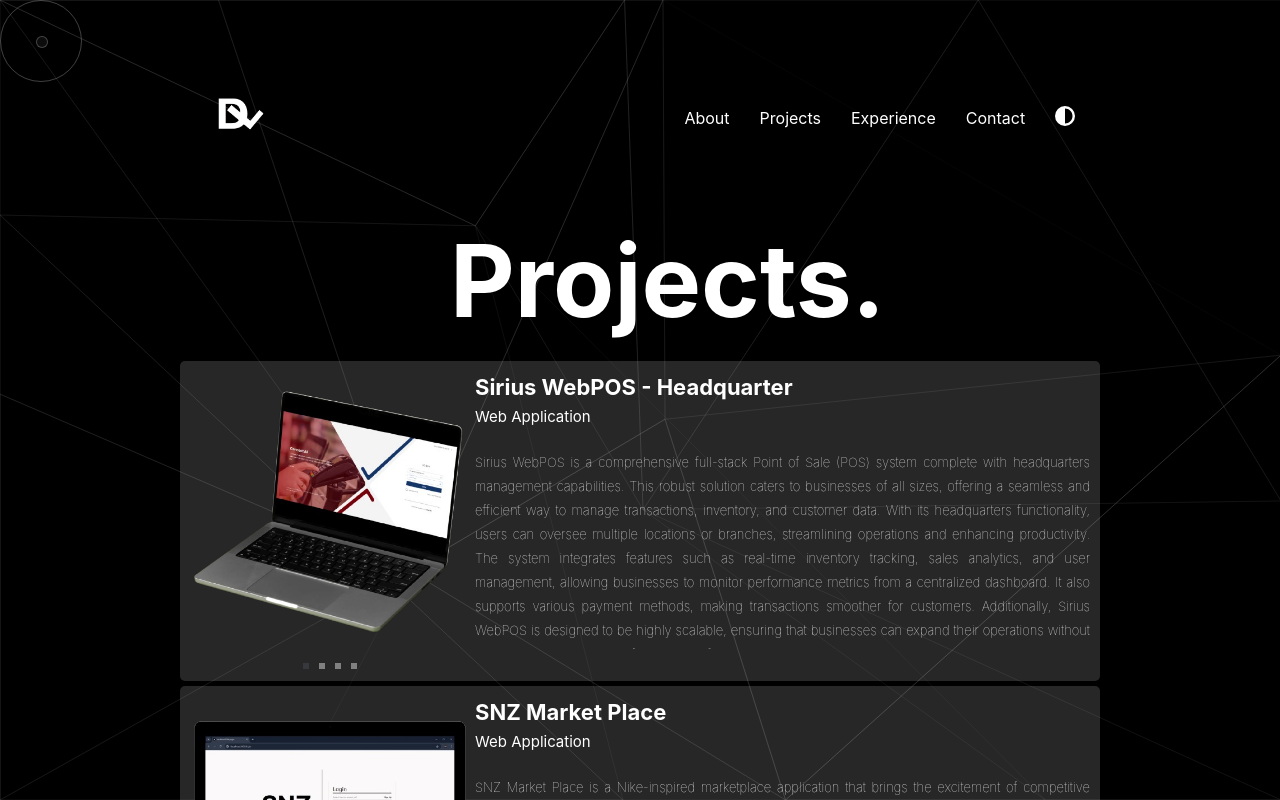
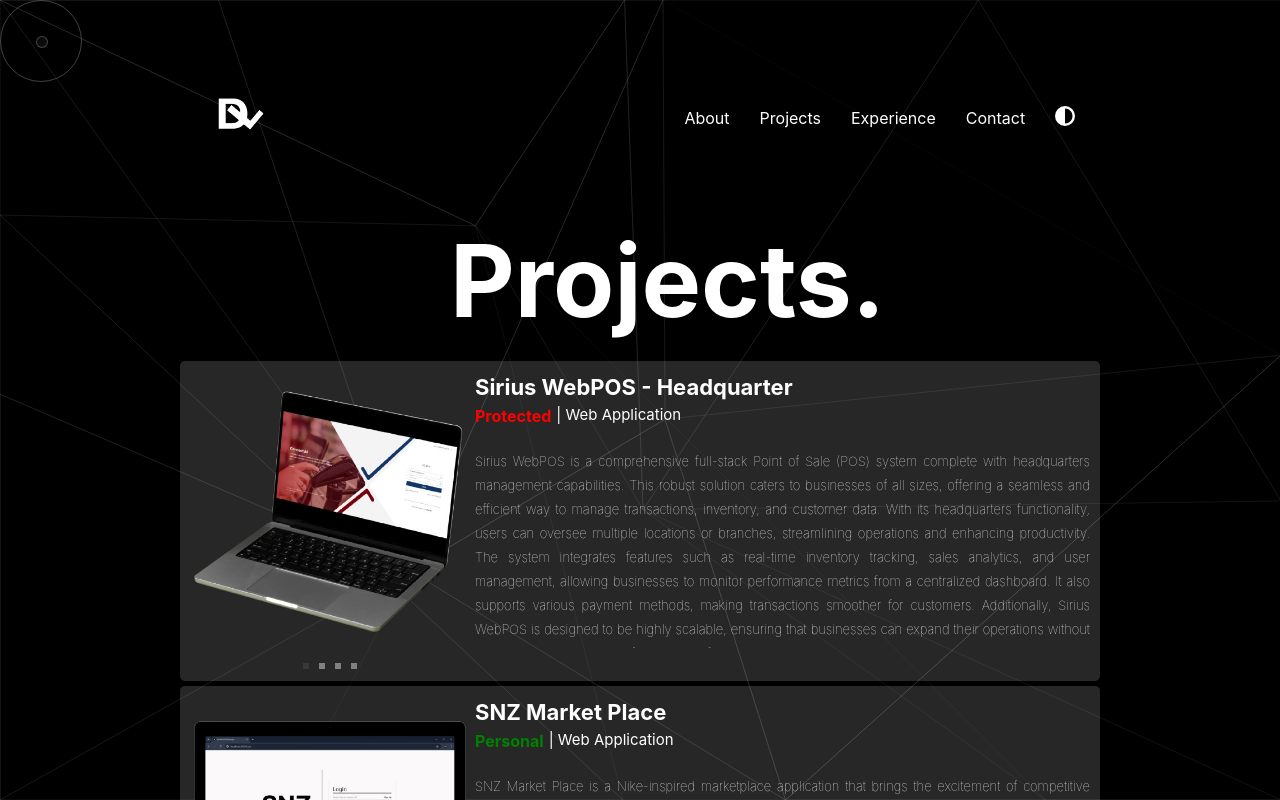
Before and after one commit to dan2xsanz/my-portfolio, a React (Vite) app in the folder my-portfolio-2024/: page /projects in a window 1280 px wide. Shown: the top 800 px of the page. Built offline with nearby package versions, Linux system fonts and the light colour scheme.

Commit message:
finalize projects details

```diff
--- a/my-portfolio-2024/src/common/project-details/project-details.css
+++ b/my-portfolio-2024/src/common/project-details/project-details.css
@@ -38,3 +38,8 @@
 .project-description-scrollable-style::-webkit-scrollbar {
   display: none; /* For Chrome, Safari, and Edge */
 }
+
+
+.project-details-container-style:hover {
+  transform: scale(1.01);
+}
--- a/my-portfolio-2024/src/common/project-details/project-details.tsx
+++ b/my-portfolio-2024/src/common/project-details/project-details.tsx
@@ -11,7 +11,7 @@
 interface ProjectDetailsInterface {
   images: string[];
   projectType: string;
-  isNotAllowed?: boolean;
+  isPersonal?: boolean;
   projectTitle: string;
   projectDescription: string;
 }
@@ -23,8 +23,8 @@
   // PROJECT DETAILS PROPS
   const {
     images,
+    isPersonal,
     projectType,
-    isNotAllowed,
     projectTitle,
     projectDescription,
   } = props;
@@ -56,8 +56,8 @@
       <div className="project-image-container">
         <Image
           width={280}
-          preview={!isNotAllowed}
-          style={{ cursor: isNotAllowed ? "not-allowed" : "" }}
+          preview={isPersonal}
+          style={{ cursor: isPersonal ?  "":"not-allowed" }}
           src={currentImage}
         />
         <div className="slider-buttons-container-style">
@@ -81,7 +81,14 @@
         <div>
           <Label labelSize={LabelSize.LARGE_BOLD} labelText={projectTitle} />
         </div>
-        <Label labelSize={LabelSize.MEDIUM} labelText={projectType} />
+        <div style={{ display: "flex", gap: "5px" }}>
+          {isPersonal ? (
+            <div style={{ color: "green", fontWeight: "bold" }}>Personal</div>
+          ) : (
+            <div style={{ color: "red", fontWeight: "bold" }}>Protected</div>
+          )}
+          <Label labelSize={LabelSize.MEDIUM} labelText={`| ${projectType}`} />
+        </div>
         <div className="project-description-scrollable-style">
           <Label labelSize={LabelSize.SMALL} labelText={projectDescription} />
         </div>
--- a/my-portfolio-2024/src/components/projects/project.tsx
+++ b/my-portfolio-2024/src/components/projects/project.tsx
@@ -47,8 +47,8 @@
       </div>
       <div className="div-details-style">
         <ProjectDetails
+        isPersonal={false}
           images={[image17, image18, image19, image20]}
-          isNotAllowed
           projectTitle={"Sirius WebPOS - Headquarter"}
           projectType={"Web Application"}
           projectDescription={`Sirius WebPOS is a comprehensive full-stack Point of Sale (POS) system complete with headquarters management capabilities. This robust solution caters to businesses of all sizes, offering a seamless and efficient way to manage transactions, inventory, and customer data. With its headquarters functionality, users can oversee multiple locations or branches, streamlining operations and enhancing productivity.
@@ -58,6 +58,7 @@
       {/* SNZ MARKET PLACE WEB APPLICATION */}
       <div className="div-details-style">
         <ProjectDetails
+          isPersonal
           images={[image9, image10, image11, image12]}
           projectType={"Web Application"}
           projectTitle={"SNZ Market Place"}
@@ -68,6 +69,7 @@
       {/* HERBS MOBILE APPLICATION */}
       <div className="div-details-style">
         <ProjectDetails
+          isPersonal
           images={[image1, image2, image3, image4]}
           projectType="Mobile Application"
           projectTitle="Southern Leyte Endemic Herbal Plants Identification"
@@ -78,6 +80,7 @@
       {/* HERBS DESKTOP APPLICATION */}
       <div className="div-details-style">
         <ProjectDetails
+          isPersonal
           images={[image5, image6, image7, image8]}
           projectType={"Desktop Application"}
           projectTitle={"Southern Leyte Endemic Herbal Plants Identification"}
@@ -88,6 +91,7 @@
       {/* PORTFOLIO APPLICATION */}
       <div className="div-details-style">
         <ProjectDetails
+          isPersonal
           images={[image13, image14, image15, image16]}
           projectTitle={"My Portfolio Version 1.1"}
           projectType={"Web Site"}
```
